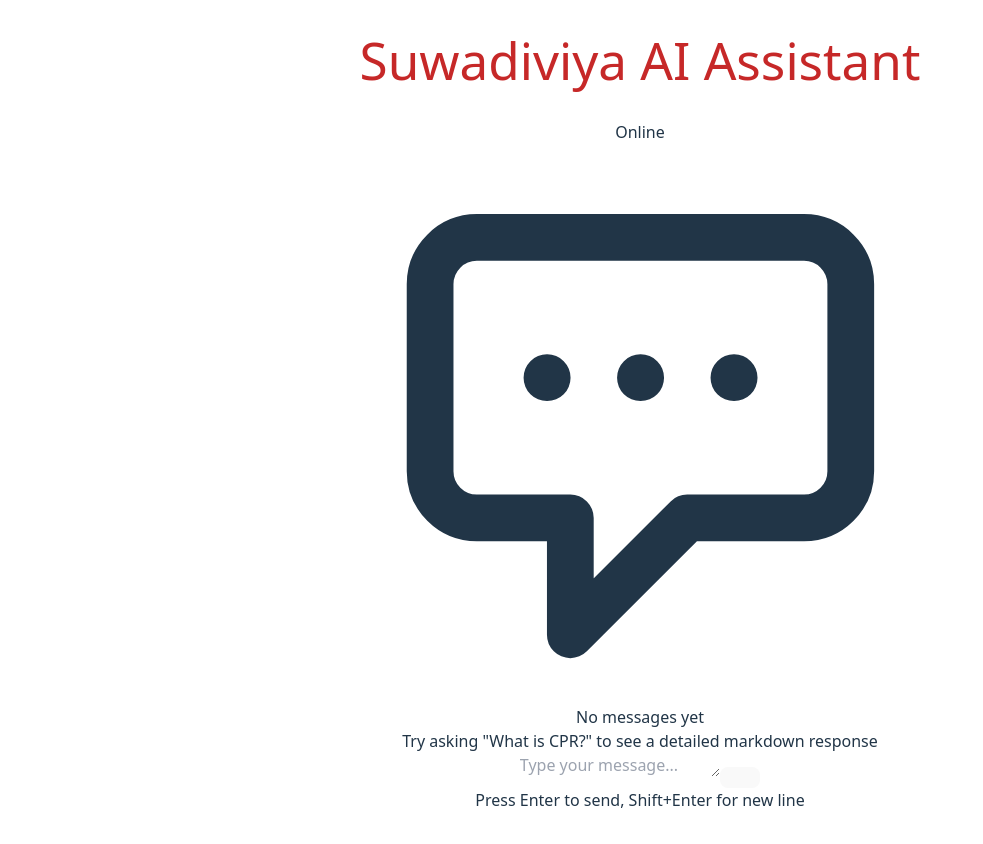
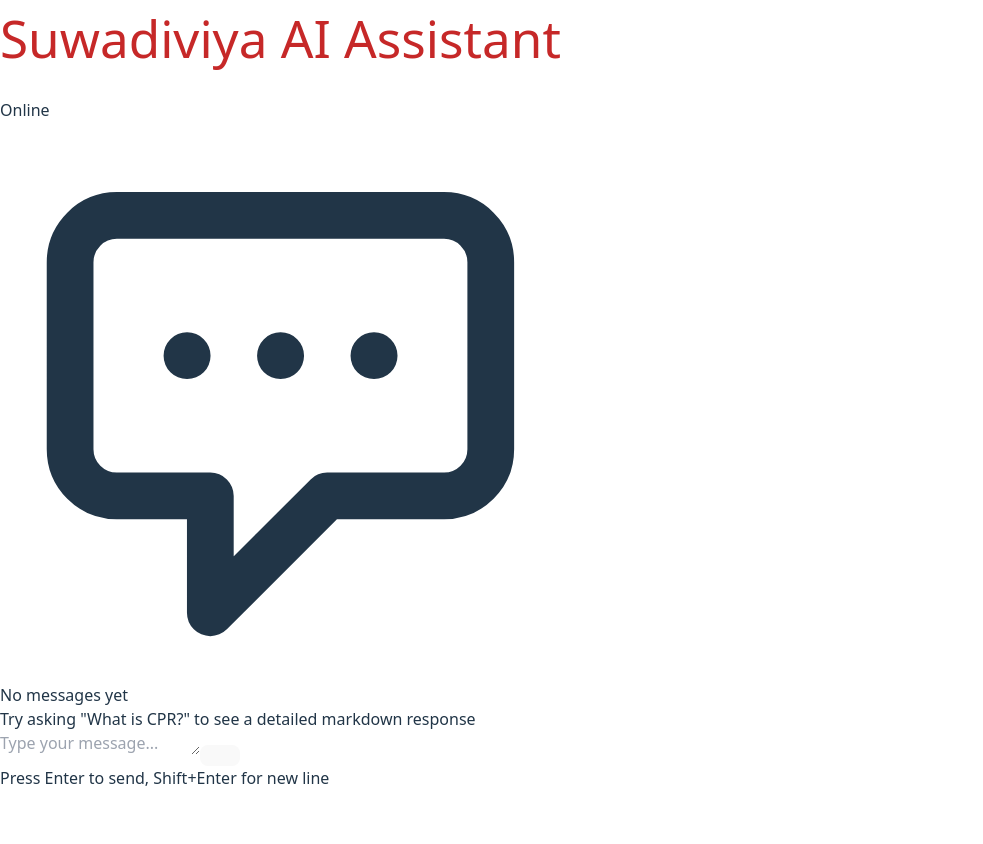
Before and after one commit to Lakshani09DL/Suwadiviya, a React (Vite) app in the folder Frontend/: page /chat in a window 1280 px wide. Shown: the whole page, without its empty margins (0-983 px from the left). After the commit the page ends 800 px from the top, so only its background shows below. Built offline with nearby package versions, Linux system fonts and the light colour scheme.

Commit message:
Update App.css styling

```diff
--- a/Frontend/src/App.css
+++ b/Frontend/src/App.css
@@ -1,9 +1,3 @@
-#root {
-  max-width: 100%;
-  margin: 0 auto;
-  padding: 2rem;
-  text-align: center;
-}
 
 .logo {
   height: 6em;
```
